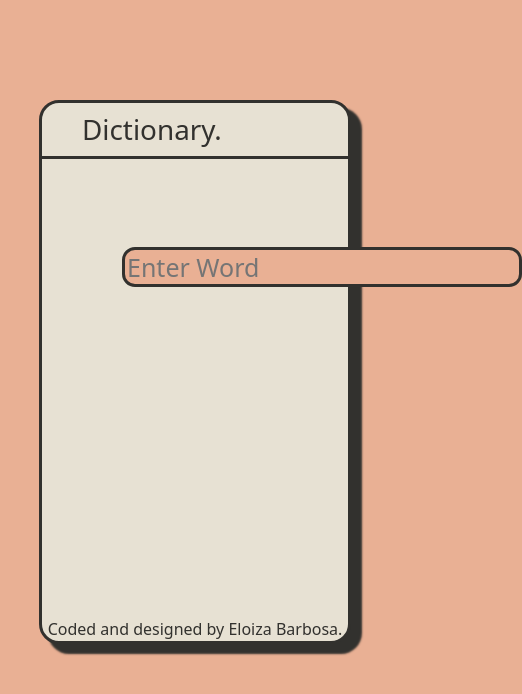
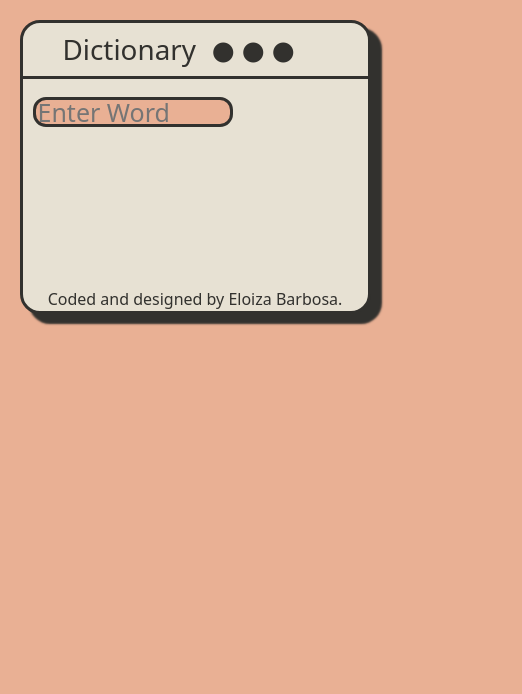
Before and after one commit to EloizaBAB/dictionary, a React (Create React App) app: page / in a window 390 px wide. Shown: the top 694 px of the page, 522 px wide, since content can reach past the window. Built offline with nearby package versions, Linux system fonts and the light colour scheme.

Commit message:
css updated

```diff
--- a/src/App.css
+++ b/src/App.css
@@ -27,3 +27,30 @@ body {
   background-color: var(--light-rose);
   color: var(--black);
 }
+.fa-circle {
+  font-size: 25px;
+  margin-left: 20px;
+}
+.icon {
+  margin-left: 630px;
+}
+@media (max-width: 800px) {
+  .icon {
+    margin-left: 200px;
+  }
+
+  .fa-circle {
+    font-size: 20px;
+    margin-left: 10px;
+  }
+
+  .App {
+    width: 90%;
+    height: fit-content;
+    display: block;
+    margin: 0 auto;
+
+    margin-top: 20px;
+    margin-bottom: 20px;
+  }
+}
--- a/src/App.js
+++ b/src/App.js
@@ -4,7 +4,11 @@ import SearchEngine from "./SearchEngine";
 function App() {
   return (
     <div className="App">
-      <h1 className="title">Dictionary.</h1>
+      <h1 className="title">
+        Dictionary <i class="fa-solid fa-circle icon"></i>
+        <i class="fa-solid fa-circle"></i>
+        <i class="fa-solid fa-circle"></i>
+      </h1>
 
       <SearchEngine />
       <footer className="text-center">
--- a/src/photos.css
+++ b/src/photos.css
@@ -2,8 +2,18 @@
   display: grid;
   grid-template-columns: 1fr 1fr 1fr 1fr;
 }
-.photos {
+.img-fluid {
   border-radius: 13px;
   margin: 10px;
   border: 3px solid var(--black);
+  max-width: 100%;
+  height: auto;
+  -webkit-box-shadow: 10px 9px 2px 1px var(--black);
+  -moz-box-shadow: 10px 9px 2px 1px var(--black);
+  box-shadow: 10px 9px 2px 1px var(--black);
 }
+@media (max-width: 800px) {
+  .img-fluid {
+    margin-left: 0;
+  }
+}
--- a/src/searchstyle.css
+++ b/src/searchstyle.css
@@ -8,8 +8,8 @@
   padding: 80px;
 }
 
-div footer {
-  padding-top: 200px;
+footer {
+  padding-top: 100px;
 }
 .search-engine input {
   border: 3px solid var(--black);
@@ -87,3 +87,32 @@ ul {
 .example {
   font-weight: 700;
 }
+@media (max-width: 800px) {
+  .search-engine input {
+    height: 30px;
+    width: 200px;
+    display: block;
+    margin: 0 auto;
+    font-size: 25px;
+    margin-bottom: 50px;
+  }
+  .audio {
+    display: none;
+  }
+  .user-input {
+    display: none;
+  }
+
+  h3 {
+    font-size: 15px;
+    text-align: left;
+    width: fit-content;
+    border-radius: 13px;
+    margin-bottom: 20px;
+  }
+  .search-engine {
+    width: fit-content;
+    margin: 0;
+    padding: 10px;
+  }
+}
```
